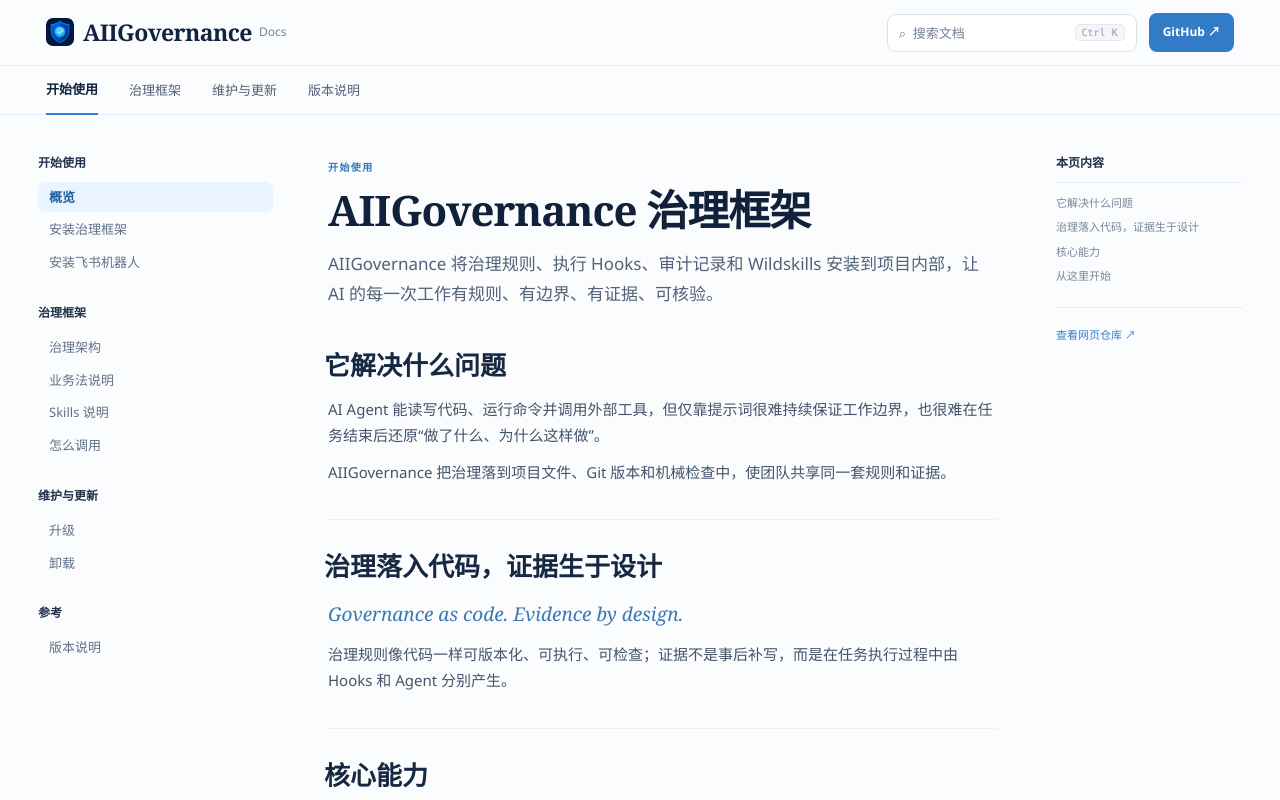
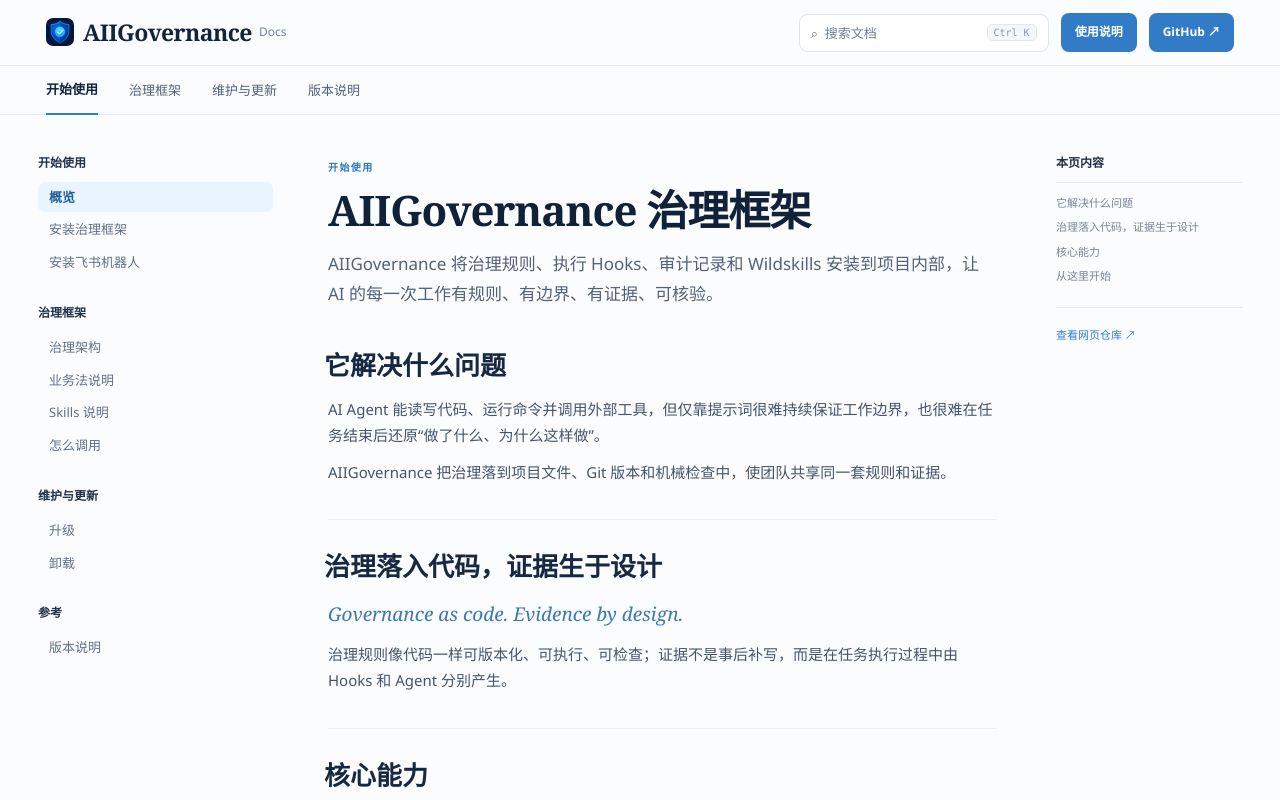
Before and after one commit to BST-AII/AIIGovernance-docs, a Next.js app: page / in a window 1280 px wide. Shown: the top 800 px of the page. Built offline with nearby package versions, Linux system fonts and the light colour scheme.

Commit message:
docs: add usage guide link to every page

```diff
--- a/app/docs.tsx
+++ b/app/docs.tsx
@@ -125,7 +125,7 @@
   return <div className="docs-site">
     <header className="docs-header">
       <a className="docs-brand" href={pageHref("overview")}><img src={`${basePath}/app-icon.png`} alt=""/><span>AIIGovernance</span><em>Docs</em></a>
-      <div className="header-tools"><button aria-label="搜索文档">⌕&nbsp;&nbsp;搜索文档 <kbd>Ctrl K</kbd></button><a href="https://github.com/BST-AII/AIIGovernance-docs">GitHub ↗</a></div>
+      <div className="header-tools"><button aria-label="搜索文档">⌕&nbsp;&nbsp;搜索文档 <kbd>Ctrl K</kbd></button><a href="https://bst-aii.github.io/AIIGovernance-docs/">使用说明</a><a href="https://github.com/BST-AII/AIIGovernance-docs">GitHub ↗</a></div>
     </header>
     <nav className="category-nav" aria-label="文档分类"><a href={pageHref("installation")}>开始使用</a><a href={pageHref("architecture")}>治理框架</a><a href={pageHref("upgrade")}>维护与更新</a><a href={pageHref("releases")}>版本说明</a></nav>
     <div className="docs-grid">
```
